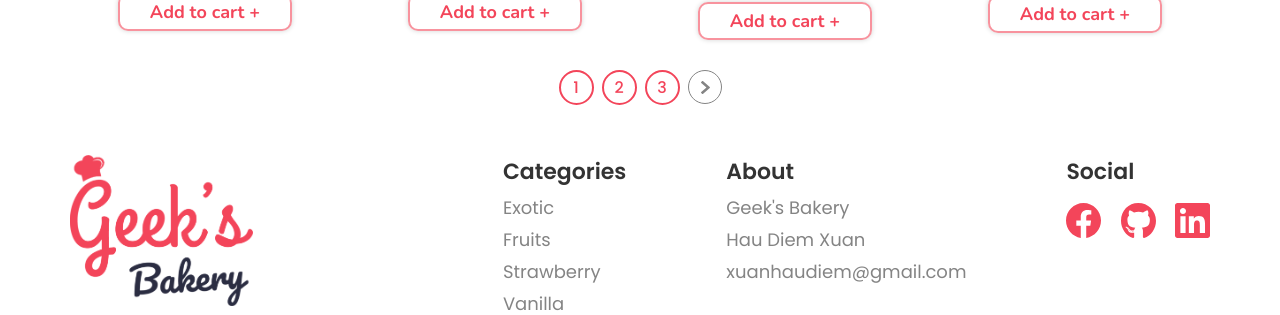
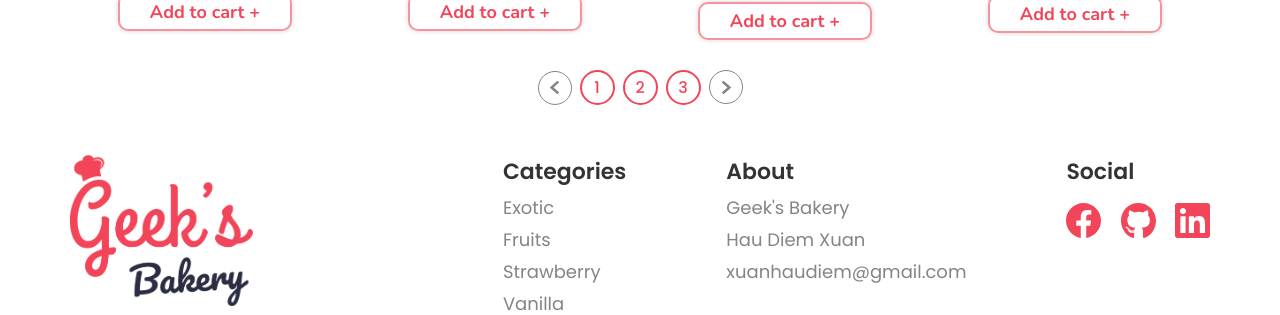
Before and after one commit to hdxuan/Geeks-Bakery, a PHP site: page /cakes in a window 1280 px wide. Shown: the part 869-1184 px from the top of the page. Run offline with PHP 8.4, Linux system fonts and the light colour scheme; data comes from the database, SQL or seed files in the repository.

Commit message:
insert arrow

```diff
--- a/App/Views/cakes/index.php
+++ b/App/Views/cakes/index.php
@@ -20,10 +20,10 @@
 
         <div class="paging-numbers">
             <!-- left arrow svg -->
-            <!-- <svg class="paging-number-left-arrow paging-arrow" width="34" height="35" viewBox="0 0 34 35" fill="none" xmlns="http://www.w3.org/2000/svg">
+            <svg class="paging-number-left-arrow paging-arrow" width="34" height="35" viewBox="0 0 34 35" fill="none" xmlns="http://www.w3.org/2000/svg">
                 <circle cx="17" cy="17.9402" r="16.5" transform="rotate(-180 17 17.9402)" stroke="#848484" />
                 <path d="M12.2387 16.935L18.8388 11.1495C19.1571 10.8704 19.6732 10.8704 19.9915 11.1495L20.7613 11.8242C21.079 12.1028 21.0797 12.5543 20.7626 12.8335L15.5319 17.4402L20.7626 22.0469C21.0797 22.3261 21.079 22.7776 20.7613 23.0561L19.9915 23.7309C19.6732 24.0099 19.1571 24.0099 18.8388 23.7309L12.2387 17.9454C11.9204 17.6664 11.9204 17.214 12.2387 16.935Z" fill="#848484" />
-            </svg> -->
+            </svg>
             <!-- end left arrow svg -->
             <?php for ($i = 1; $i <= $data['pages']; $i++) : ?>
 
```
